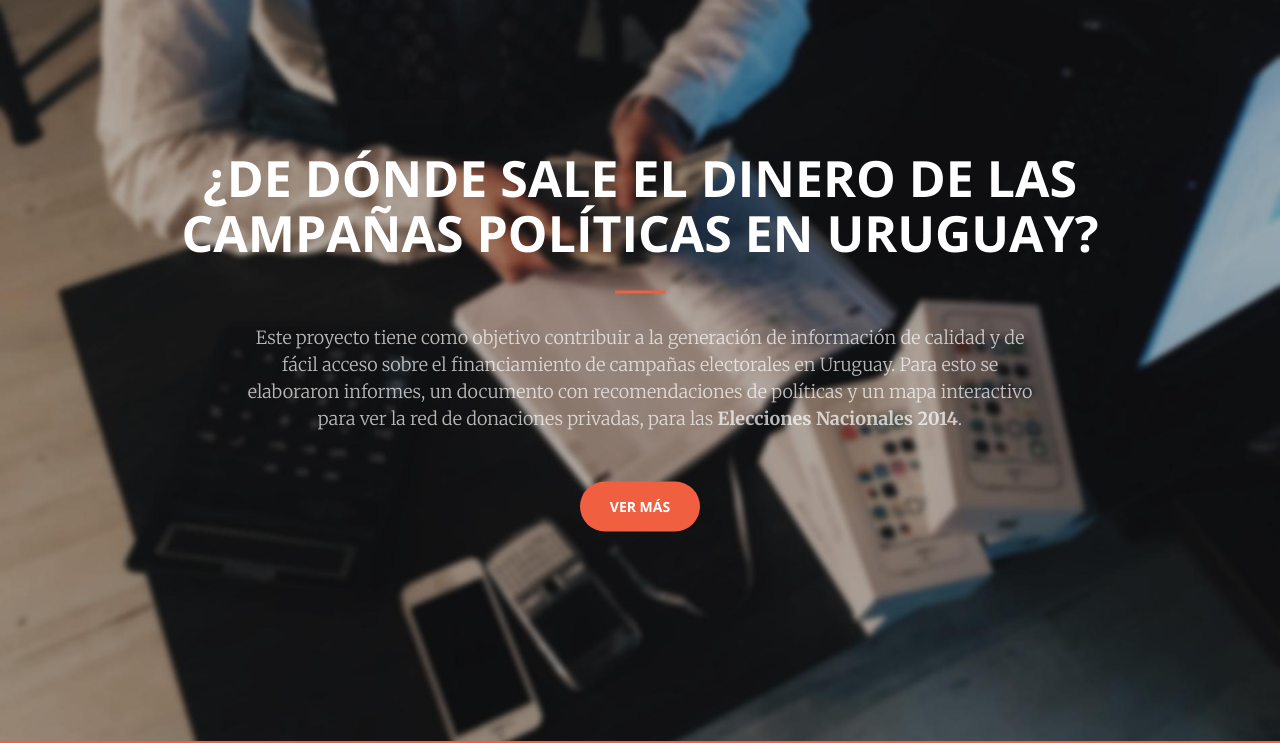
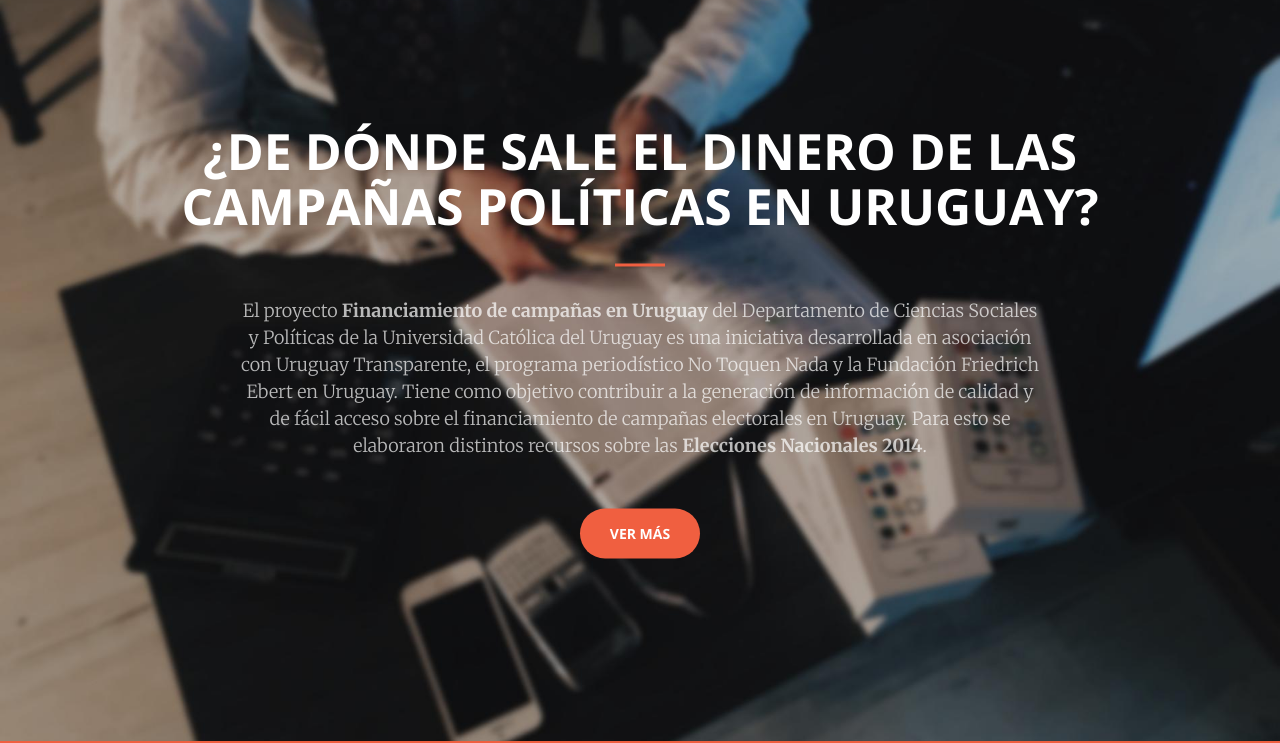
Before and after one commit to finpol/finpol.github.io, a website: page src/index.html in a window 1280 px wide. Shown: the part 59-802 px from the top of the page. Drawn offline with nearby package versions, Linux system fonts and the light colour scheme; files that its build step writes are made by us from their sources; a script that the page names is missing.

Commit message:
Agrega el equipo al primer párrafo de la página principal

```diff
--- a/src/index.html
+++ b/src/index.html
@@ -112,7 +112,7 @@
         <div class="header-content-inner">
             <h1 id="homeHeading">¿De dónde sale el dinero de las campañas políticas en Uruguay?</h1>
             <hr>
-            <p>Este proyecto tiene como objetivo contribuir a la generación de información de calidad y de fácil acceso sobre el financiamiento de campañas electorales en Uruguay. Para esto se elaboraron informes, un documento con recomendaciones de políticas y un mapa interactivo para ver la red de donaciones privadas, para las <b>Elecciones Nacionales 2014</b>.</p>
+            <p>El proyecto <b>Financiamiento de campañas en Uruguay</b> del Departamento de Ciencias Sociales y Políticas de la Universidad Católica del Uruguay es una iniciativa desarrollada en asociación con Uruguay Transparente, el programa periodístico No Toquen Nada y la Fundación Friedrich Ebert en Uruguay. Tiene como objetivo contribuir a la generación de información de calidad y de fácil acceso sobre el financiamiento de campañas electorales en Uruguay. Para esto se elaboraron distintos recursos sobre las <b>Elecciones Nacionales 2014</b>.</p>
             <a href="#informes" class="btn btn-primary btn-xl page-scroll">Ver más</a>
         </div>
     </div>
@@ -225,8 +225,7 @@
             <div class="col-lg-8 col-lg-offset-2 text-center">
                 <h2 class="section-heading">Equipo</h2>
                 <hr class="primary">
-                <p>El proyecto <i>Financiamiento de campañas en Uruguay</i> del <a href="http://ucu.edu.uy/dcsp" target="_blank">Departamento de Ciencias Sociales y Políticas de la Universidad Católica del Uruguay</a> es una iniciativa desarrollada en asociación con <a href="http://www.uruguaytransparente.org.uy/" target="_blank">Uruguay Transparente</a>, el programa periodístico <a href="http://oceano.uy/site/notoquennada" target="_blank">No Toquen Nada</a> y la <a href="http://www.fesur.org.uy/" target="_blank">Fundación Friedrich Ebert en Uruguay</a>.</p>
-                <p>En caso de encontrar errores o problemas en los datos le agradecemos ponerse en contacto con nosotros.</p>
+                <p>El proyecto <i>Financiamiento de campañas en Uruguay</i> del <a href="http://ucu.edu.uy/dcsp" target="_blank">Departamento de Ciencias Sociales y Políticas de la Universidad Católica del Uruguay</a> es una iniciativa desarrollada en asociación con <a href="http://www.uruguaytransparente.org.uy/" target="_blank">Uruguay Transparente</a>, el programa periodístico <a href="http://oceano.uy/site/notoquennada" target="_blank">No Toquen Nada</a> y la <a href="http://www.fesur.org.uy/" target="_blank">Fundación Friedrich Ebert en Uruguay</a>. En caso de encontrar errores o problemas en los datos le agradecemos ponerse en contacto con nosotros.</p>
             </div>
         </div>
         <div class="row">
```
